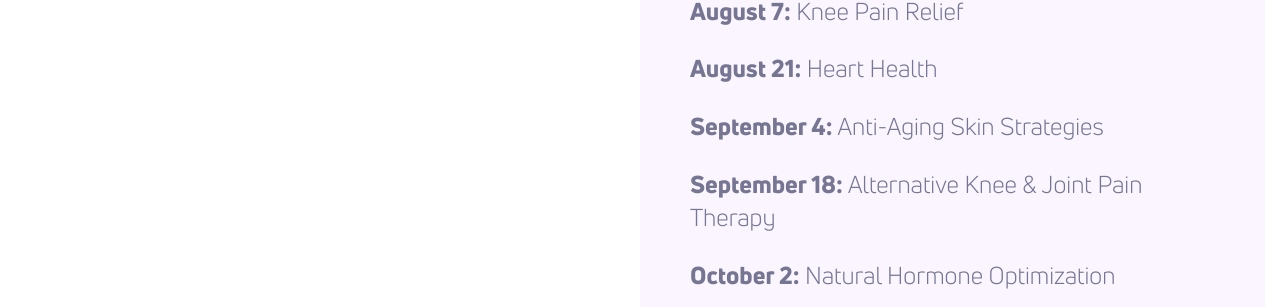
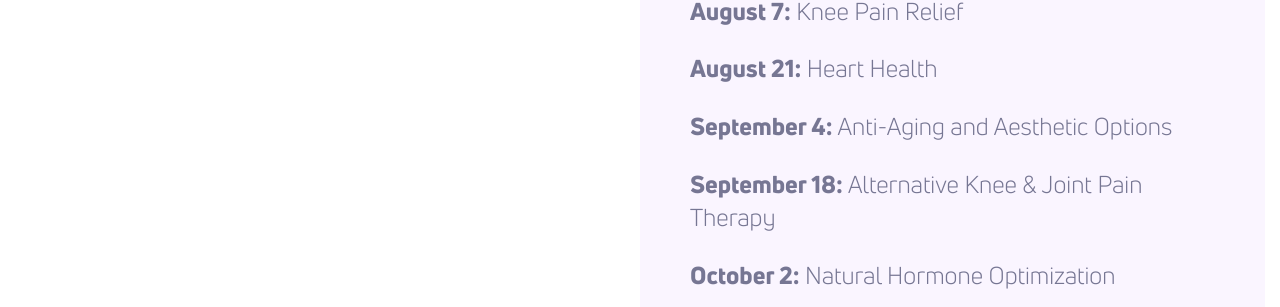
Before and after one commit to theneverwoods/gerstenberg.clinic, a Jekyll site: the page built from luncheon.html, in a window 1280 px wide. Shown: the part 424-731 px from the top of the page. Built offline with Jekyll 4.4.1, drawn with Linux system fonts in a browser that asks for light colours.

Commit message:
Update luncheon.html

```diff
--- a/luncheon.html
+++ b/luncheon.html
@@ -17,7 +17,7 @@ redirect_from: /learningluncheon
 		<h2>Upcoming Topics</2h>
 		<p><b>August 7:</b> Knee Pain Relief</p>
 		<p><b>August 21:</b> Heart Health</p>
-		<p><b>September 4:</b> Anti-Aging Skin Strategies</p>
+		<p><b>September 4:</b> Anti-Aging and Aesthetic Options</p>
 		<p><b>September 18:</b> Alternative Knee & Joint Pain Therapy</p>
 		<p><b>October 2:</b> Natural Hormone Optimization</p>
 		<p><b>October 16:</b> Osteoarthritis Slowing You Down?</p>
```
